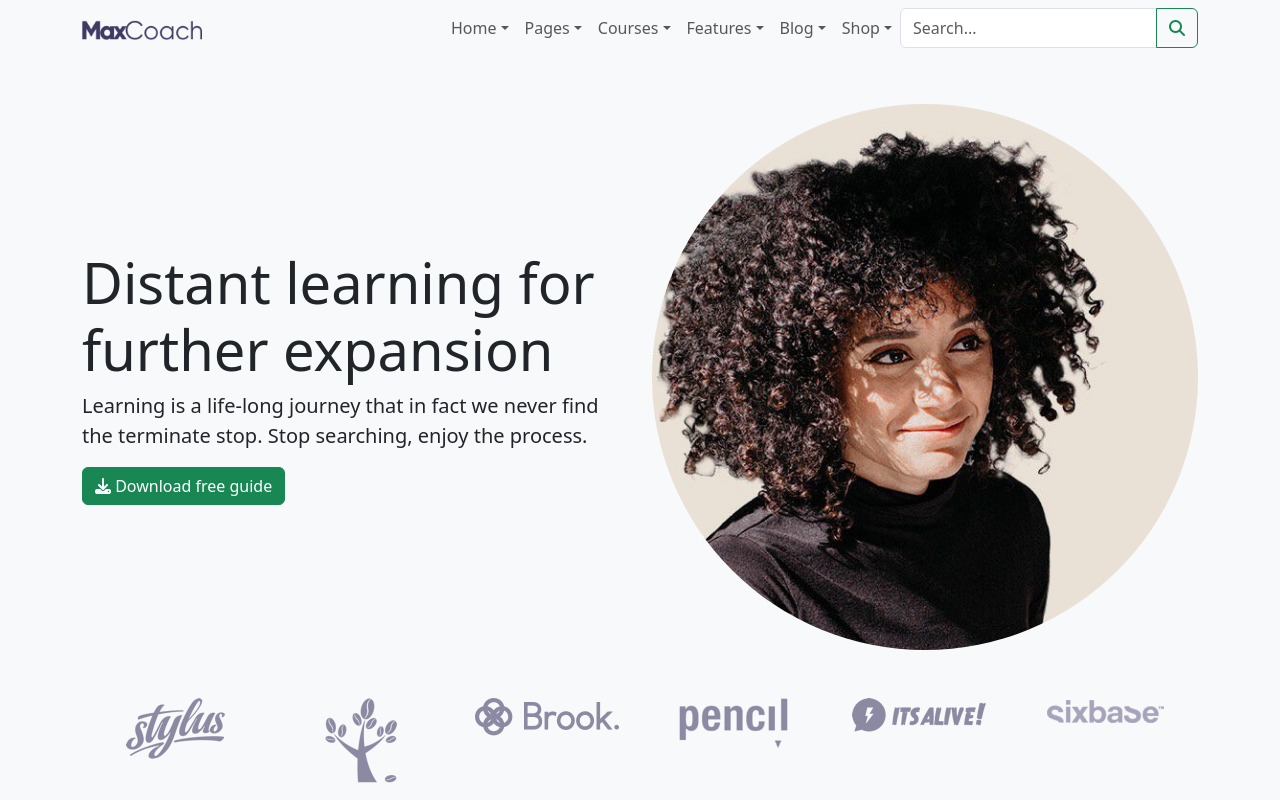
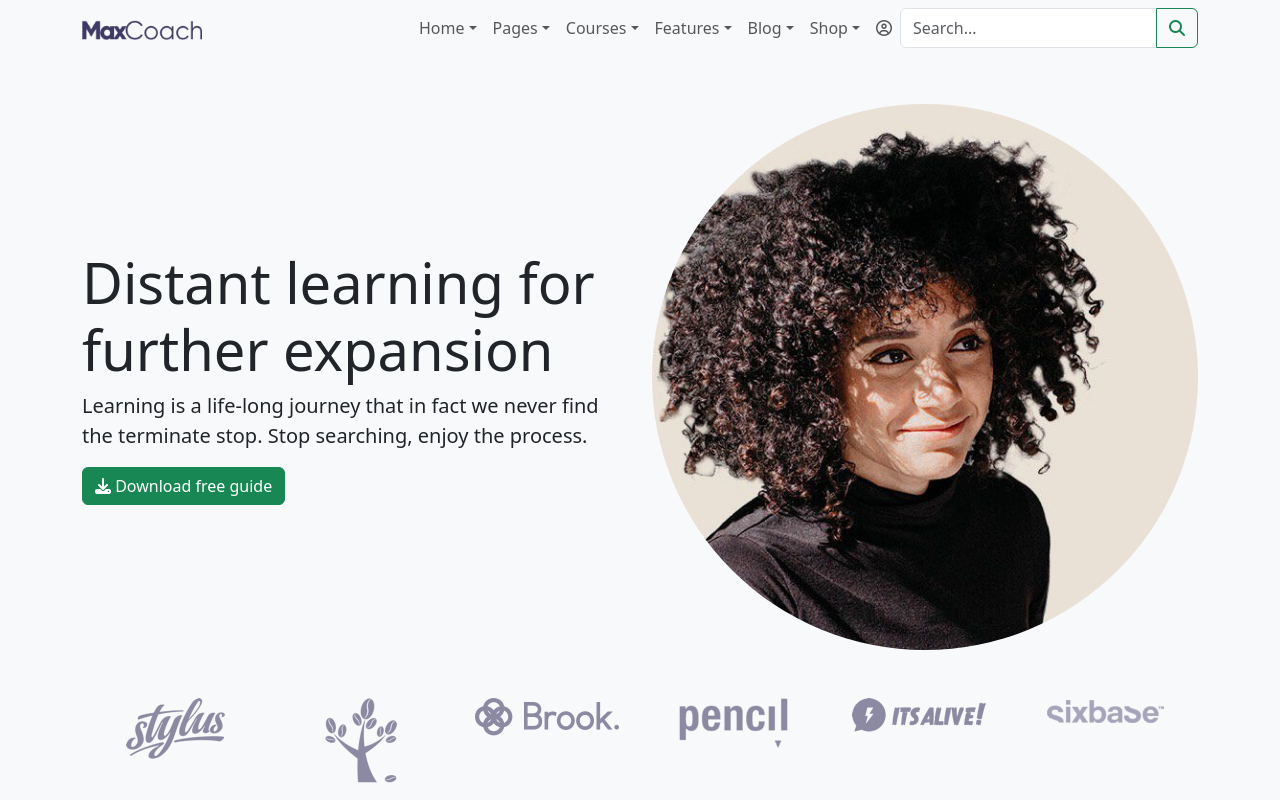
Before and after one commit to MichelangeloCaltagirone/proj-html-vuejs, a Vue app: page / in a window 1280 px wide. Shown: the top 800 px of the page. Built offline with nearby package versions, Linux system fonts and the light colour scheme.

Commit message:
add icon navbar

```diff
--- a/src/components/PageHeader.vue
+++ b/src/components/PageHeader.vue
@@ -36,7 +36,9 @@
 
               <!-- Regular link -->
               <template v-else>
-                <a class="nav-link" :href="item.link">{{ item.name }}</a>
+                <a class="nav-link" :href="item.link">
+                  <i :class="item.icon"></i> {{ item.name }}
+                </a>
               </template>
             </li>
 
@@ -142,7 +144,11 @@ export default {
             { name: 'Wishlist', link: '#' },
             { name: 'Single Product', link: '#' },
           ]
+        },
+        {
+          name: '', link: '#', icon: 'fa-regular fa-circle-user'
         }
+
       ],
     }
   }
```
